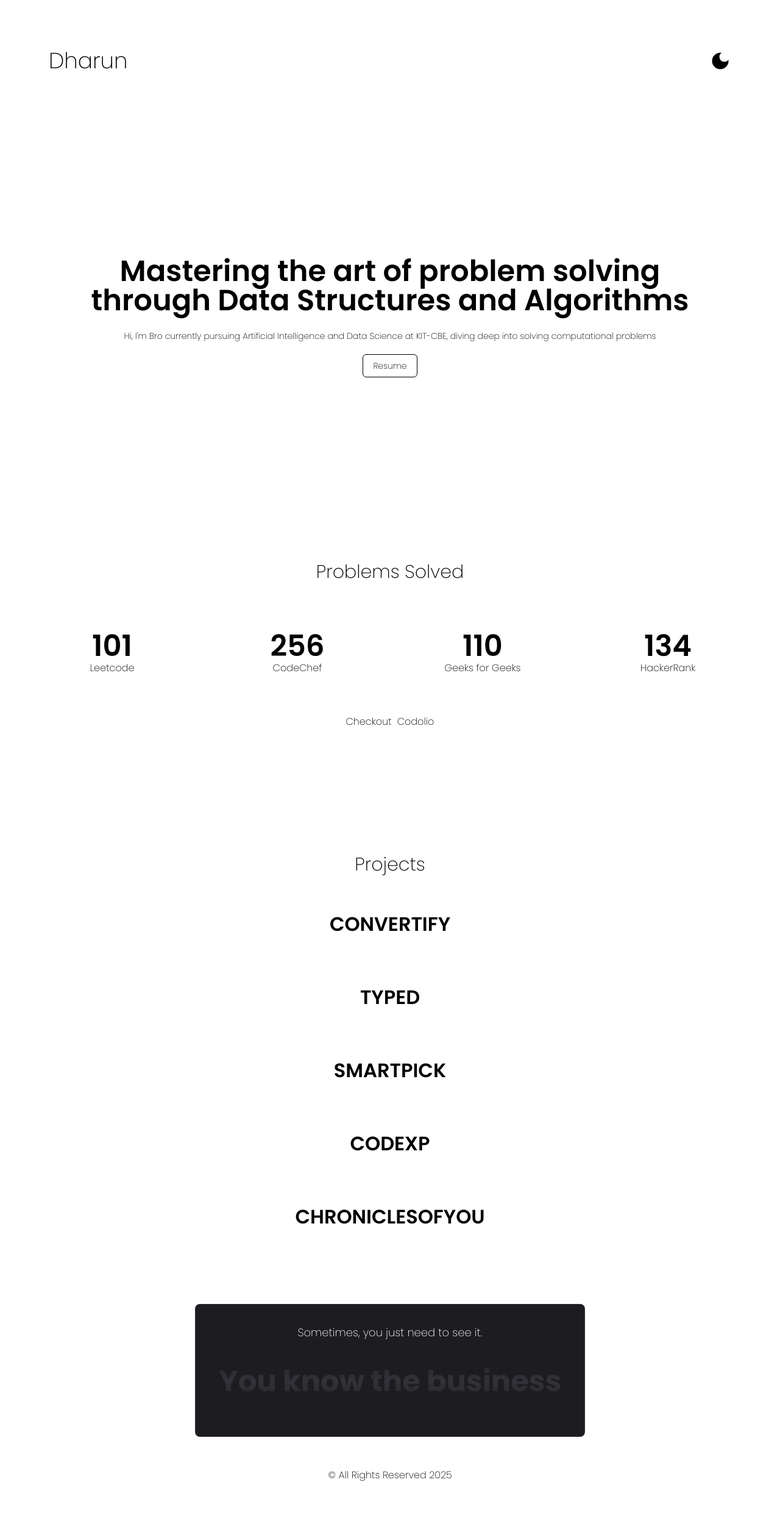
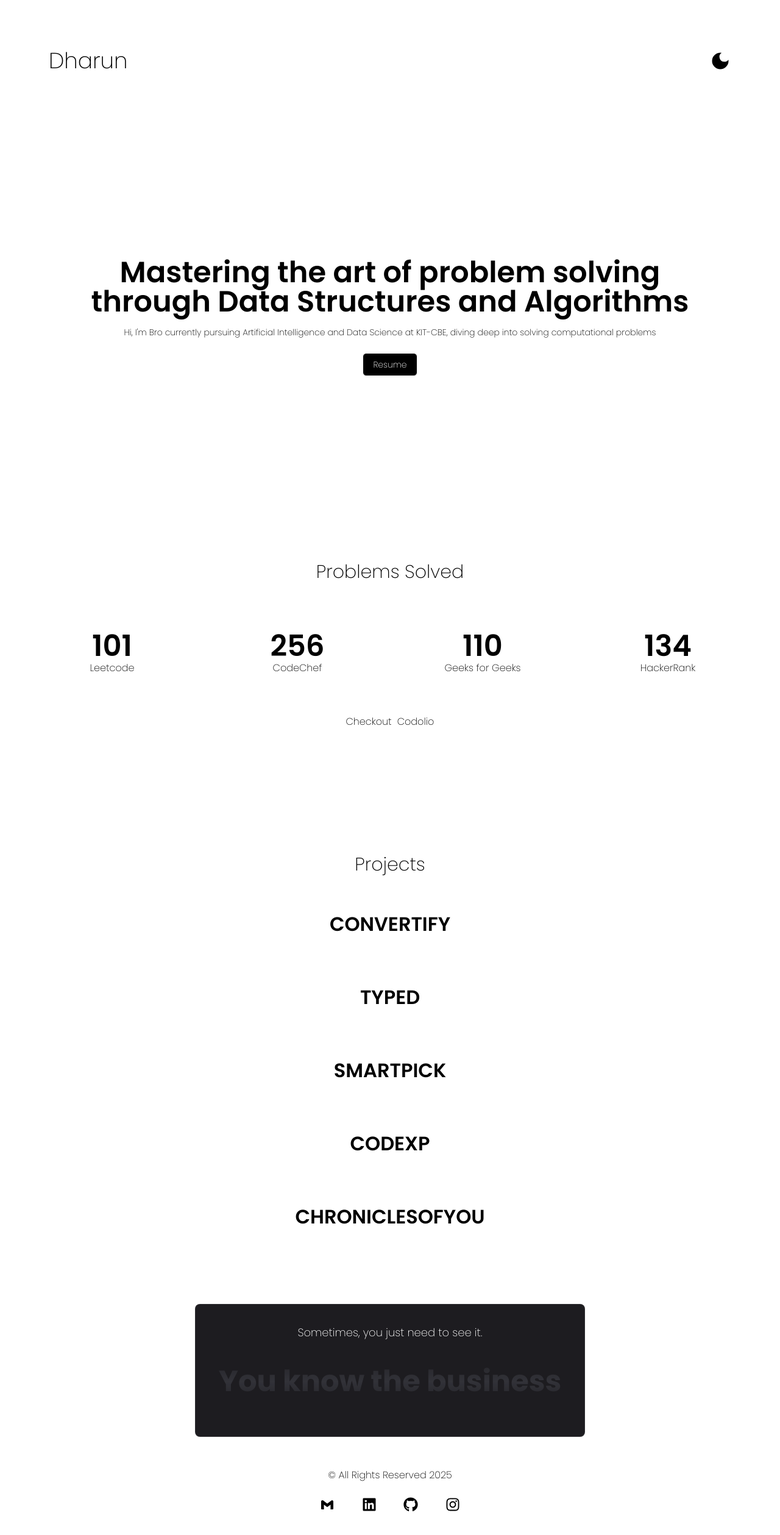
Before and after one commit to DharuNamikaze/portfolio, a Next.js app: page / in a window 1280 px wide. Shown: the top 2518 px of the page at 61% size. Before the commit the page ends 2456 px from the top, so only its background shows below. Built offline with nearby package versions, Linux system fonts and the light colour scheme.

Commit message:
finishing up

```diff
--- a/components/About.tsx
+++ b/components/About.tsx
@@ -4,7 +4,6 @@ const About = () => {
     return (
         <section className=''>
             <div className='flex justify-center min-h-screen text-3xl pt-16'>About</div>
-
         </section>
     )
 }
--- a/components/Acheivements.tsx
+++ b/components/Acheivements.tsx
@@ -4,7 +4,6 @@ const Acheivements = () => {
     return (
         <section className='min-h-[30rem]'>
         <span className='prb text text-3xl pb-20 items-center flex justify-center '>Problems Solved</span>
-
         <div className='grid grid-cols-4 text-center sm:px-8'>
             <CountUp
                 from={0}
--- a/components/Footer.tsx
+++ b/components/Footer.tsx
@@ -1,14 +1,18 @@
 "use client"
 import React from "react";
+import Link from "next/link";
+import { FaGithub } from "react-icons/fa";
+import { BiLogoGmail } from "react-icons/bi";
+import { FaLinkedin } from "react-icons/fa";
+import { FaInstagram } from "react-icons/fa";
 import {
   TextRevealCard,
   TextRevealCardDescription,
   TextRevealCardTitle,
 } from "./ui/text-reveal-card";
 
+const Footer = () => {
 
-
-const Footer = () => {
   return (
     <section className='text-[2vh] text-center justify-center dark:bg-transparent bg-white  '>
       <div className="flex items-center justify-center dark:bg-transparent bg-white h-[20rem] rounded-2xl w-full">
@@ -29,6 +33,21 @@ const Footer = () => {
       <span>{" "} {new Date().getFullYear()}</span>
       <br />
       <br />
+      <section className="socials flex justify-evenly space-x-[-20em] mb-5 bg-transparent">
+        <Link href="mailto:dharunamikaze@gmail.com" className="text-2xl">
+          <BiLogoGmail />
+        </Link>
+        <Link href="https://www.linkedin.com/in/dharunn/"  target="_blank" className="text-2xl">
+          <FaLinkedin />
+        </Link>
+        <Link href="https://github.com/DharuNamikaze/" target="_blank" className="text-2xl">
+          <FaGithub />
+        </Link>
+        <Link href="https://www.linkedin.com/in/dharunn/" target="_blank" className="text-2xl">
+          <FaInstagram />
+        </Link>
+      </section>
+      <br />
     </section>
   )
 }
--- a/components/Intro.tsx
+++ b/components/Intro.tsx
@@ -5,16 +5,13 @@ import Link from 'next/link'
 const Intro = () => {
     return (
         <section className='flex flex-col justify-center text-center items-center min-h-screen sm:px-10 '>
-            <span className='font-semibold text-xl sm:text-3xl lg:text-5xl'>Mastering the art of problem solving  <br /> through Data Structures and Algorithms</span>
-            <br />
-            <span className='block text-sm sm:px-10 px-10 '>Hi, I&apos;m Bro currently pursuing Artificial Intelligence and Data Science at KIT-CBE,  diving deep into solving computational problems</span>
+            <span className='font-semibold text-[22px] sm:text-3xl lg:text-5xl'>Mastering the art of problem solving  <br /> through Data Structures and Algorithms</span>
+            <span className='block text-sm sm:px-10 px-4 py-4'>Hi, I&apos;m Bro currently pursuing Artificial Intelligence and Data Science at KIT-CBE,  diving deep into solving computational problems</span>
             <Link href="./Dharu_Resume.pdf" target='_blank'>
-            <button className="mt-5 px-4 py-2 rounded-md border dark:border-white dark:bg-white border-black dark:text-black bg-white text-black text-sm hover:shadow-[4px_4px_0px_0px_rgba(0,0,0)] transition duration-300">
-                Resume
-            </button>
+                <button className="mt-2 px-4 py-2 rounded-md border dark:border-white dark:bg-white dark:text-black border-white bg-black text-white text-sm dark:hover:bg-slate-300  hover:bg-zinc-700 transition duration-300">
+                    Resume
+                </button>
             </Link>
-
-
         </section>
     )
 }
--- a/components/Projects.tsx
+++ b/components/Projects.tsx
@@ -11,7 +11,7 @@ const Projects = () => {
 
   return (
     <section className='min-h-[43rem]'>
-      <span className='text-bold text-3xl mb-5 items-center flex justify-center'>Projects</span>
+      <span className='text-bold text-3xl mb-5 items-center flex justify-center '>Projects</span>
       <div style={{ height: '600px', position: 'relative' }}>
         <FlowingMenu items={demoItems} />
       </div>
```
Also changed, not shown: src/app/layout.tsx (line endings or trailing spaces).
